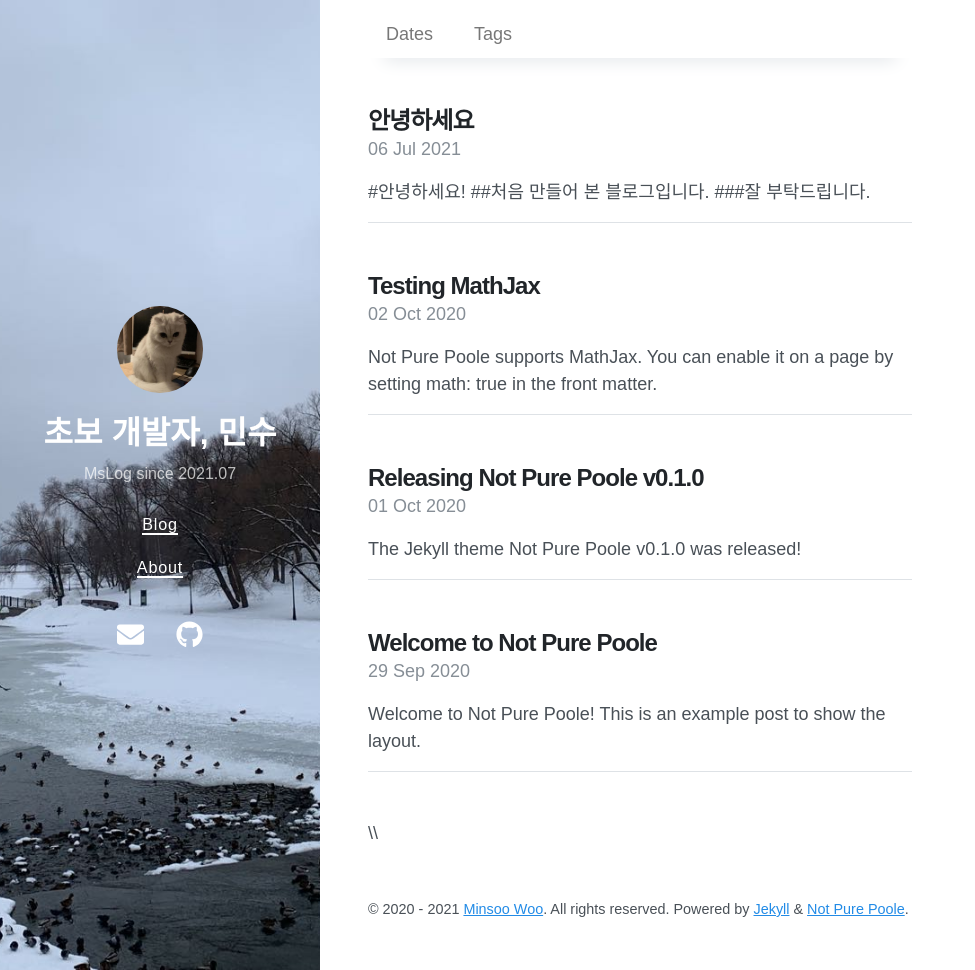
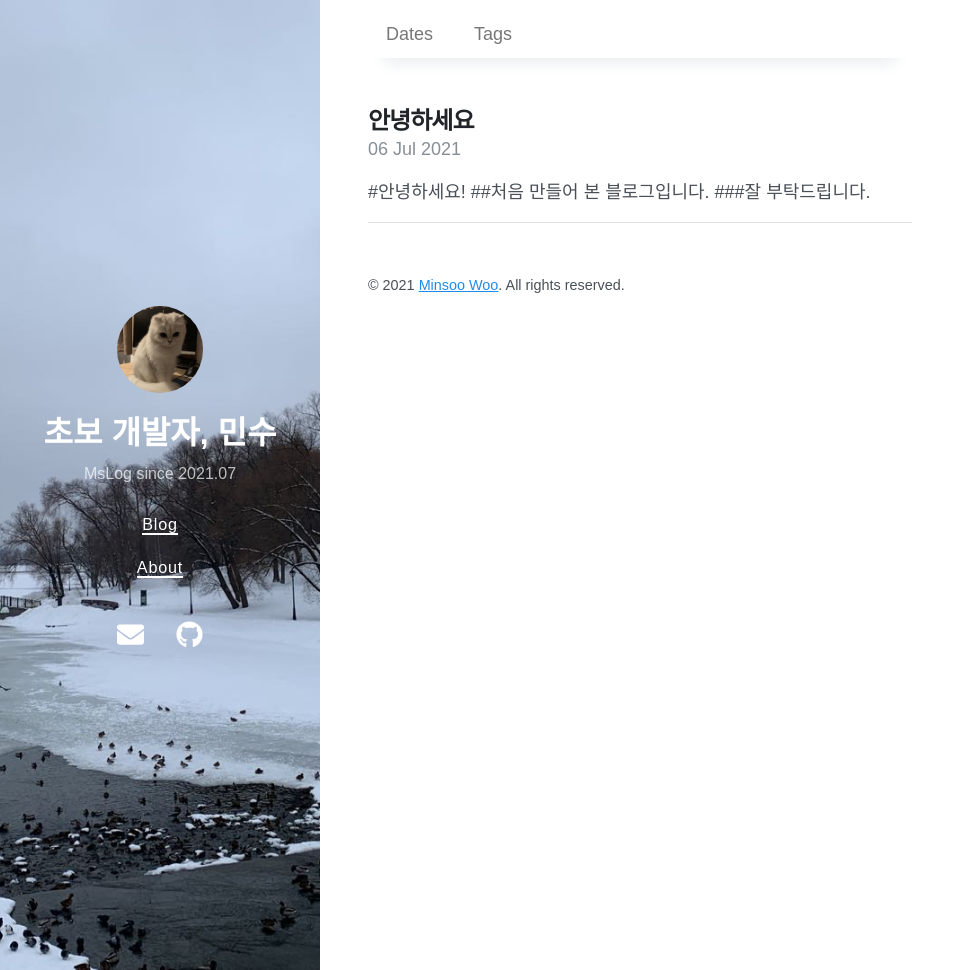
Before and after one commit to MsWoo/MsWoo.github.io, a Jekyll site: the page built from index.html, in a window 1280 px wide and 970 px high. Shown: the whole window, without its empty margins (0-975 px from the left). Built offline with Jekyll 4.4.1, drawn with Linux system fonts in a browser that asks for light colours; nearby versions of some CDN libraries; the list of posts is cut into pages by our own code.

```diff
--- a/_includes/content.html
+++ b/_includes/content.html
@@ -12,6 +12,6 @@
   {%- endif -%}
   <small>
     &copy; {{ year_string }} {% if site.author %}<a href="{{ site.author.url }}">{{ site.author.name }}</a>{% endif %}. All rights reserved.
-    Powered by <a href="https://jekyllrb.com/">Jekyll</a> & <a href="https://github.com/vszhub/not-pure-poole">Not Pure Poole</a>.
+    <!--Powered by <a href="https://jekyllrb.com/">Jekyll</a> & <a href="https://github.com/vszhub/not-pure-poole">Not Pure Poole</a>.-->
   </small>
 </footer>
--- a/_layouts/home.html
+++ b/_layouts/home.html
@@ -30,7 +30,7 @@ layout: default
     <script id="dsq-count-scr" src="//{{ site.disqus }}.disqus.com/count.js" async></script>
   {%- endif -%}
 </div>
-\\<!--
+<!--
 <div class="pagination">
   {% if paginator.next_page %}
     <a class="pagination-item older" href="{{ paginator.next_page_path | relative_url }}">Older</a>
--- a/_posts/2020-09-29-welcome-to-not-pure-poole.md
+++ /dev/null
@@ -1,169 +0,0 @@
----
-layout: post
-title: Welcome to Not Pure Poole
-date: 2020-09-29 23:18 +0800
-last_modified_at: 2020-10-01 01:08:25 +0800
-tags: [jekyll theme, jekyll, tutorial]
-toc:  true
----
-Welcome to **Not Pure Poole**! This is an example post to show the layout.
-{: .message }
-
-First, do you notice the TOC on the right side? Try to scroll down to read this post, you'll find that the TOC is always sticky in the viewport.
-
-Cum sociis natoque penatibus et magnis <a href="#">dis parturient montes</a>, nascetur ridiculus mus. *Aenean eu leo quam.* Pellentesque ornare sem lacinia quam venenatis vestibulum. Sed posuere consectetur est at lobortis. Cras mattis consectetur purus sit amet fermentum.
-
-> Curabitur blandit tempus porttitor. Nullam quis risus eget urna mollis ornare vel eu leo. Nullam id dolor id nibh ultricies vehicula ut id elit.
-
-Etiam porta **sem malesuada magna** mollis euismod. Cras mattis consectetur purus sit amet fermentum. Aenean lacinia bibendum nulla sed consectetur.
-
-## Inline HTML elements
-
-HTML defines a long list of available inline tags, a complete list of which can be found on the [Mozilla Developer Network](https://developer.mozilla.org/en-US/docs/Web/HTML/Element).
-
-- **To bold text**, use `<strong>`.
-- *To italicize text*, use `<em>`.
-- <mark>To highlight</mark>, use `<mark>`.
-- Abbreviations, like <abbr title="HyperText Markup Langage">HTML</abbr> should use `<abbr>`, with an optional `title` attribute for the full phrase.
-- Citations, like <cite>&mdash; Mark Otto</cite>, should use `<cite>`.
-- <del>Deleted</del> text should use `<del>` and <ins>inserted</ins> text should use `<ins>`.
-- Superscript <sup>text</sup> uses `<sup>` and subscript <sub>text</sub> uses `<sub>`.
-
-Most of these elements are styled by browsers with few modifications on our part.
-
-## Footnotes
-
-Footnotes are supported as part of the Markdown syntax. Here's one in action. Clicking this number[^fn-sample_footnote] will lead you to a footnote. The syntax looks like:
-
-{% highlight text %}
-Clicking this number[^fn-sample_footnote]
-{% endhighlight %}
-
-Each footnote needs the `^fn-` prefix and a unique ID to be referenced for the footnoted content. The syntax for that list looks something like this:
-
-{% highlight text %}
-[^fn-sample_footnote]: Handy! Now click the return link to go back.
-{% endhighlight %}
-
-You can place the footnoted content wherever you like. Markdown parsers should properly place it at the bottom of the post.
-
-## Heading
-
-Vivamus sagittis lacus vel augue rutrum faucibus dolor auctor. Duis mollis, est non commodo luctus, nisi erat porttitor ligula, eget lacinia odio sem nec elit. Morbi leo risus, porta ac consectetur ac, vestibulum at eros.
-
-### Code
-
-Inline code is available with the `<code>` element. Snippets of multiple lines of code are supported through Rouge. Longer lines will automatically scroll horizontally when needed. You may also use code fencing (triple backticks) for rendering code.
-
-{% highlight js %}
-// Example can be run directly in your JavaScript console
-
-// Create a function that takes two arguments and returns the sum of those arguments
-var adder = new Function("a", "b", "return a + b");
-
-// Call the function
-adder(2, 6);
-// > 8
-{% endhighlight %}
-
-You may also optionally show code snippets with line numbers. Add `linenos` to the Rouge tags.
-
-{% highlight js linenos %}
-// Example can be run directly in your JavaScript console
-
-// Create a function that takes two arguments and returns the sum of those arguments
-var adder = new Function("a", "b", "return a + b");
-
-// Call the function
-adder(2, 6);
-// > 8
-{% endhighlight %}
-
-Aenean lacinia bibendum nulla sed consectetur. Etiam porta sem malesuada magna mollis euismod. Fusce dapibus, tellus ac cursus commodo, tortor mauris condimentum nibh, ut fermentum massa.
-
-### Lists
-
-Cum sociis natoque penatibus et magnis dis parturient montes, nascetur ridiculus mus. Aenean lacinia bibendum nulla sed consectetur. Etiam porta sem malesuada magna mollis euismod. Fusce dapibus, tellus ac cursus commodo, tortor mauris condimentum nibh, ut fermentum massa justo sit amet risus.
-
-- Praesent commodo cursus magna, vel scelerisque nisl consectetur et.
-- Donec id elit non mi porta gravida at eget metus.
-- Nulla vitae elit libero, a pharetra augue.
-
-Donec ullamcorper nulla non metus auctor fringilla. Nulla vitae elit libero, a pharetra augue.
-
-1. Vestibulum id ligula porta felis euismod semper.
-2. Cum sociis natoque penatibus et magnis dis parturient montes, nascetur ridiculus mus.
-3. Maecenas sed diam eget risus varius blandit sit amet non magna.
-
-Cras mattis consectetur purus sit amet fermentum. Sed posuere consectetur est at lobortis.
-
-<dl>
-  <dt>HyperText Markup Language (HTML)</dt>
-  <dd>The language used to describe and define the content of a Web page</dd>
-
-  <dt>Cascading Style Sheets (CSS)</dt>
-  <dd>Used to describe the appearance of Web content</dd>
-
-  <dt>JavaScript (JS)</dt>
-  <dd>The programming language used to build advanced Web sites and applications</dd>
-</dl>
-
-Integer posuere erat a ante venenatis dapibus posuere velit aliquet. Morbi leo risus, porta ac consectetur ac, vestibulum at eros. Nullam quis risus eget urna mollis ornare vel eu leo.
-
-### Images
-
-Quisque consequat sapien eget quam rhoncus, sit amet laoreet diam tempus. Aliquam aliquam metus erat, a pulvinar turpis suscipit at.
-
-![placeholder](http://placehold.it/800x400 "Large example image")
-![placeholder](http://placehold.it/400x200 "Medium example image")
-![placeholder](http://placehold.it/200x200 "Small example image")
-
-Align to the center by adding `class="align-center"`:
-
-![placeholder](http://placehold.it/400x200 "Medium example image"){: .align-center}
-
-### Tables
-
-Aenean lacinia bibendum nulla sed consectetur. Lorem ipsum dolor sit amet, consectetur adipiscing elit.
-
-<table>
-  <thead>
-    <tr>
-      <th>Name</th>
-      <th>Upvotes</th>
-      <th>Downvotes</th>
-    </tr>
-  </thead>
-  <tfoot>
-    <tr>
-      <td>Totals</td>
-      <td>21</td>
-      <td>23</td>
-    </tr>
-  </tfoot>
-  <tbody>
-    <tr>
-      <td>Alice</td>
-      <td>10</td>
-      <td>11</td>
-    </tr>
-    <tr>
-      <td>Bob</td>
-      <td>4</td>
-      <td>3</td>
-    </tr>
-    <tr>
-      <td>Charlie</td>
-      <td>7</td>
-      <td>9</td>
-    </tr>
-  </tbody>
-</table>
-
-Nullam id dolor id nibh ultricies vehicula ut id elit. Sed posuere consectetur est at lobortis. Nullam quis risus eget urna mollis ornare vel eu leo.
-
------
-
-Want to see something else added? <a href="https://github.com/vszhub/not-pure-poole/issues/new">Open an issue.</a>
-
-[^fn-sample_footnote]: Handy! Now click the return link to go back.
--- a/_posts/2020-10-01-releasing-not-pure-poole-v0-1-0.md
+++ /dev/null
@@ -1,14 +0,0 @@
----
-layout: post
-title: Releasing Not Pure Poole v0.1.0
-author: Songzi Vong
-tags:
-- jekyll theme
-- jekyll
-date: 2020-10-01 13:56 +0800
----
-The Jekyll theme **Not Pure Poole** v0.1.0 was released!
-
-Not Pure Poole is a simple, beautiful, and powerful Jekyll theme for blogs. It is built on [Poole](https://github.com/poole/poole) and [Pure](https://purecss.io/).
-
-For more information about this theme, you can read the [README](https://github.com/vszhub/not-pure-poole/blob/master/README.md) file.
--- a/_posts/2020-10-02-testing-mathjax.md
+++ /dev/null
@@ -1,17 +0,0 @@
----
-layout: post
-title: Testing MathJax
-tags: mathjax
-math: true
-date: 2020-10-02 15:32 +0800
----
-Not Pure Poole supports [MathJax](https://www.mathjax.org/). You can enable it on a page by setting `math: true` in the front matter.
-
-An inline math: \\\(E=mc^2\\\).
-
-A display math:
-
-$$
-i\hbar \frac{\partial \Psi}{\partial t} = -\frac{\hbar^2}{2m}
-\frac{\partial^2 \Psi}{\partial x^2} + V \Psi
-$$
--- a/about.md
+++ b/about.md
@@ -3,6 +3,6 @@ layout: page
 title: About
 ---
 
-**Not Pure Poole** is a simple, beautiful, and powerful Jekyll theme for blogs. It is built on [Poole](https://github.com/poole/poole) and [Pure](https://purecss.io/).
+**초보 개발자 민수의 블로그입니다.**
 
-For more information about Not Pure Poole, please browse the [README](https://github.com/vszhub/not-pure-poole) file.
+For more information, please browse the [README](https://github.com/mswoo/mswoo.github.io) file.
```
